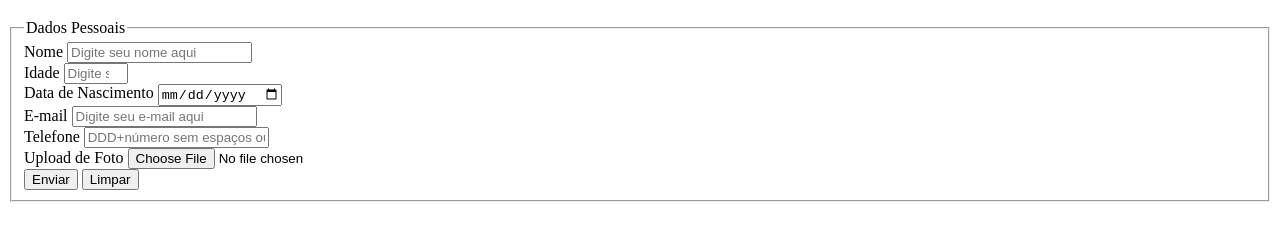
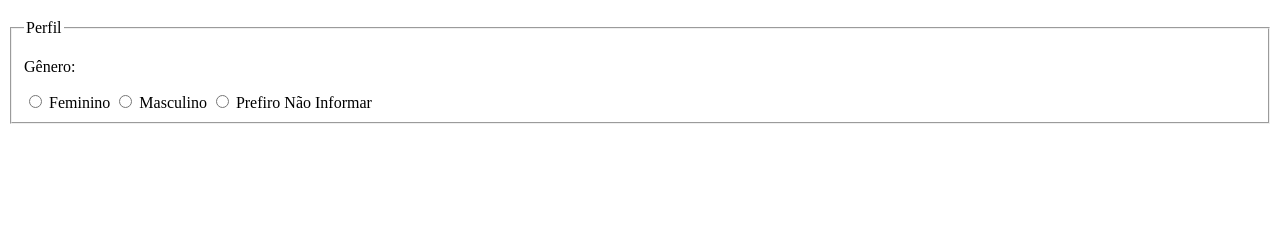
Before and after one commit to cindycallai/pesquisa-culturama, a plain HTML site: page index.html in a window 1280 px wide. Shown: the part 61-302 px from the top of the page. Drawn offline with Linux system fonts and the light colour scheme.

Commit message:
Adiciona opcoes de genero

```diff
--- a/index.html
+++ b/index.html
@@ -10,7 +10,7 @@
         <h1>Pesquisa Online</h1>
         <section>
             <form action="" method="get">
-                <fieldset>
+               <!--  <fieldset>
                     <legend>Dados Pessoais</legend>
                     <label for="userName" >Nome</label>
                     <input type="text" name="userName" placeholder="Digite seu nome aqui" required>
@@ -32,7 +32,23 @@
                     <br>
                     <button type="submit">Enviar</button>
                     <button type="reset">Limpar</button>
-                </fieldset>
+                </fieldset> -->
+            <fieldset>
+                <legend>Perfil</legend>
+                <p>Gênero:</p>
+                <input type="radio" name="UserGender" value="Feminino">
+                <label for="UserGender">Feminino</label>
+
+                <input type="radio" name="UserGender" value="Masculino">
+                <label for="UserGender">Masculino</label>
+
+                <input type="radio" name="UserGender" value="Prefiro Não Informar">
+                <label for="UserGender">Prefiro Não Informar</label>
+
+
+
+            </fieldset>
+
             </form>
         </section>
     </header>
```
